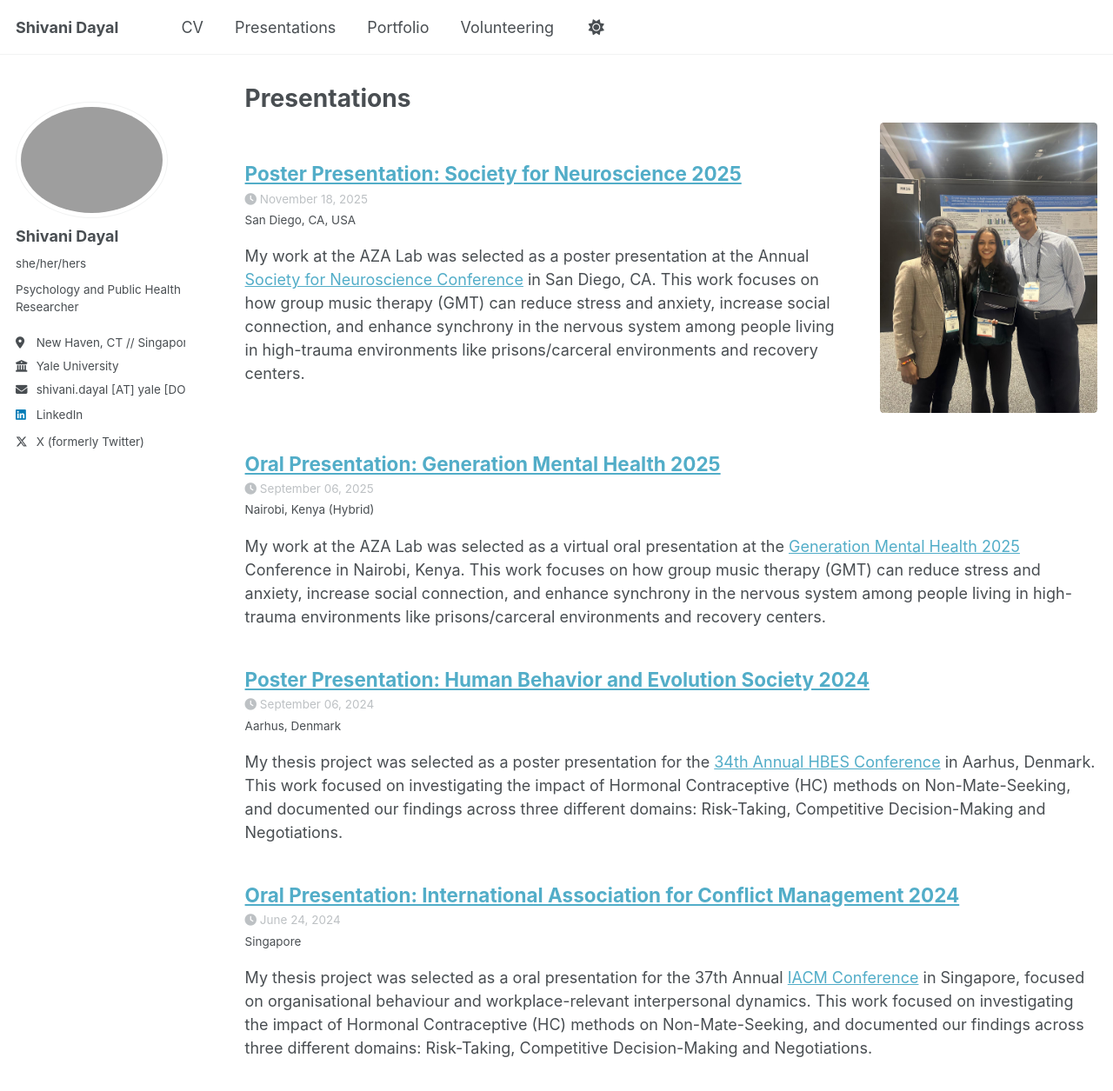
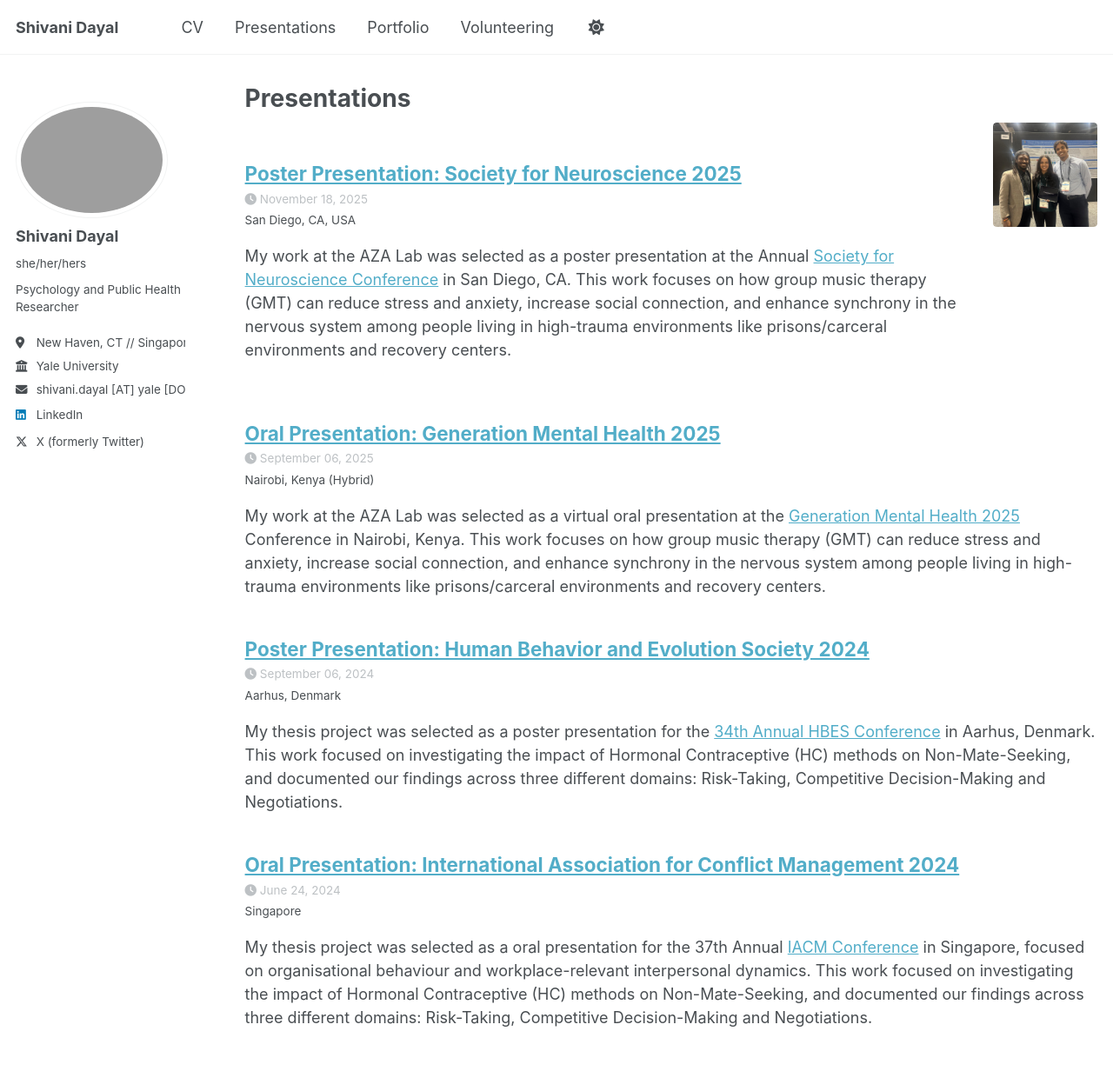
Before and after one commit to sdayal21/sdayal21.github.io, a Jekyll site: the page built from _pages/talks.html, in a window 1280 px wide and 1400 px high. Shown: the top 1255 px of the window at 87% size. Built offline with Jekyll 4.4.1, drawn with Linux system fonts in a browser that asks for light colours; a script that is not in the unit is left out.

Commit message:
resizing

```diff
--- a/_sass/layout/_archive.scss
+++ b/_sass/layout/_archive.scss
@@ -114,7 +114,7 @@
         display: flex;
         flex-direction: row;
         align-items: flex-start;
-        gap: 2em;
+        gap: 1em;
         margin-bottom: 1.5em;
       }
     }
@@ -132,22 +132,25 @@
     @include breakpoint($small) {
       display: block;
       flex-shrink: 0;
-      width: 150px;
-      max-width: 30%;
+      width: 80px;
+      height: 80px;
       order: 2; // Place thumbnail on the right
+      align-self: flex-start; // Align to top of content
     }
 
     @include breakpoint($medium) {
-      width: 200px;
+      width: 100px;
+      height: 100px;
     }
 
     @include breakpoint($large) {
-      width: 250px;
+      width: 120px;
+      height: 120px;
     }
 
     img {
       width: 100%;
-      height: auto;
+      height: 100%;
       object-fit: cover;
       border-radius: $border-radius;
     }
```
